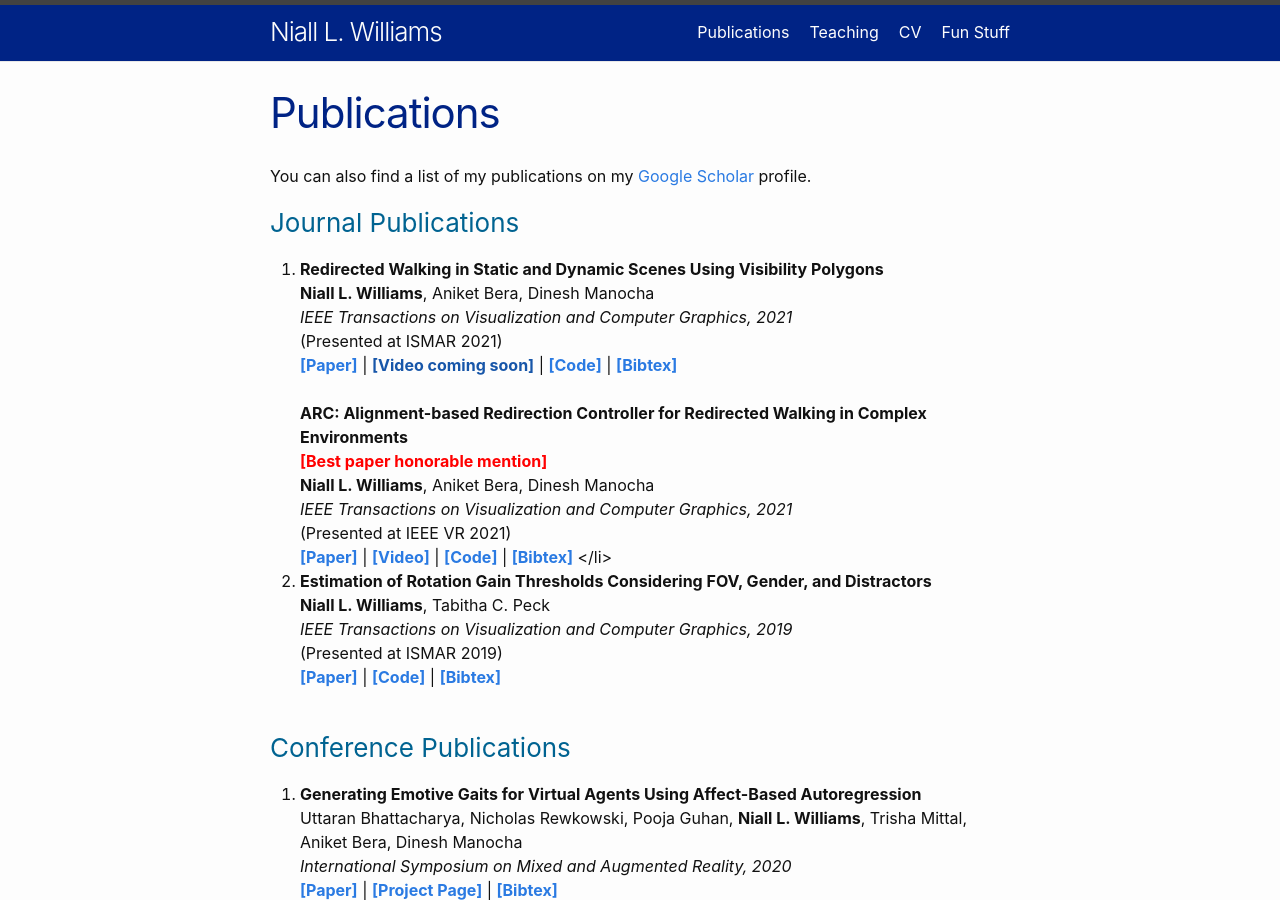
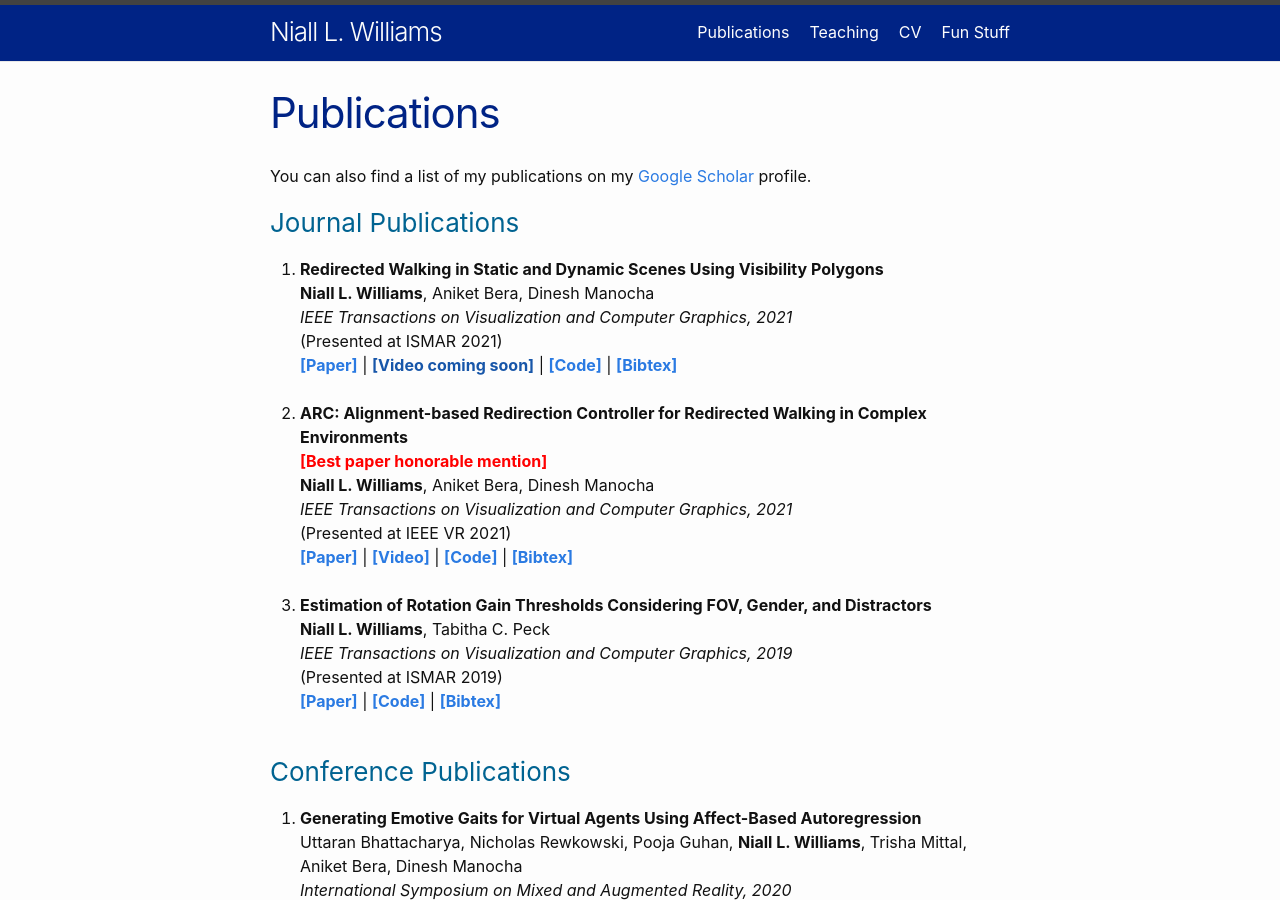
Before and after one commit to niallw/niallw.github.io, a Jekyll site: the page built from pubs.md, in a window 1280 px wide and 900 px high. Built offline with Jekyll 4.4.1, drawn with Linux system fonts in a browser that asks for light colours.

Commit message:
fix html typoe

```diff
--- a/pubs.md
+++ b/pubs.md
@@ -19,6 +19,7 @@ You can also find a list of my publications on my <a href="https://scholar.googl
 </li>
 <br>
 
+<li>
 <b>ARC: Alignment-based Redirection Controller for Redirected Walking in Complex Environments</b> <br>
 <span style="color:red"><b>[Best paper honorable mention]</b></span><br>
 <b>Niall L. Williams</b>, Aniket Bera, Dinesh Manocha<br>
```
